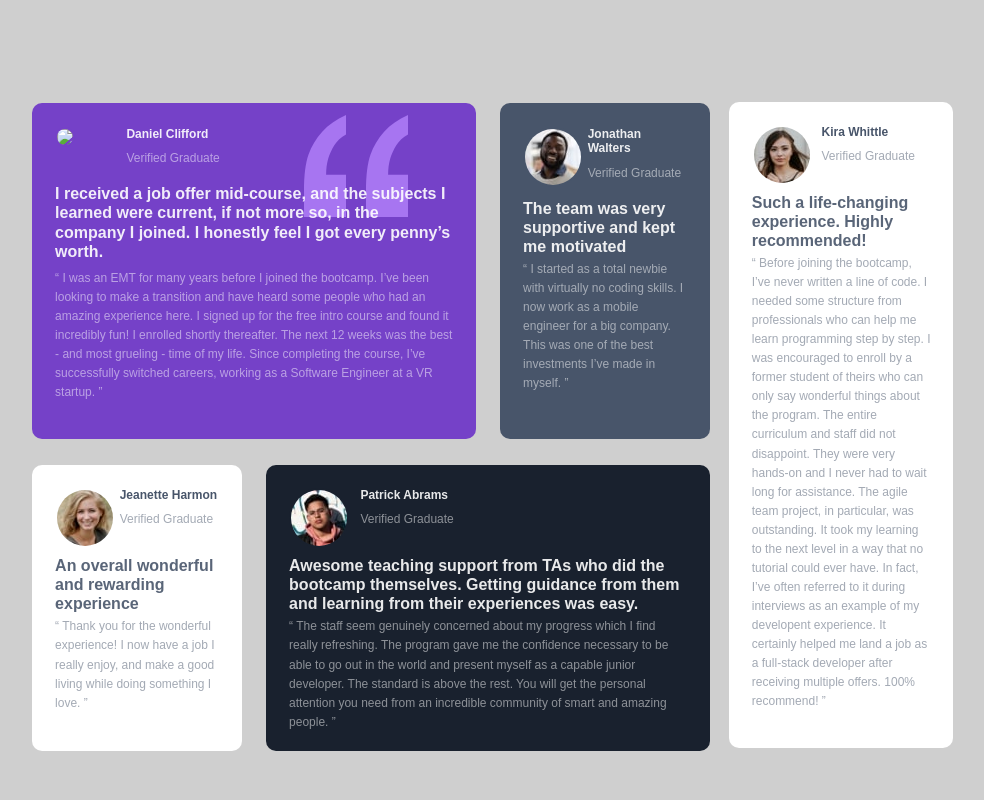
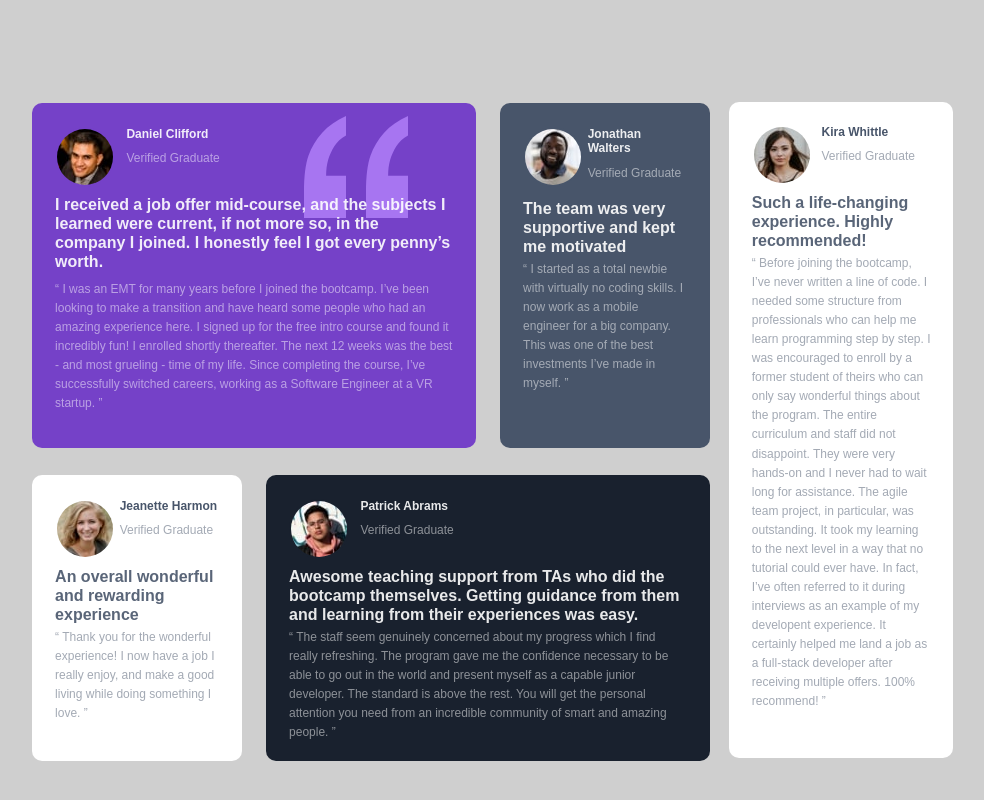
Before and after one commit to OlgaAzhel/Reviews2, a plain HTML site: page index.html in a window 1280 px wide. Shown: the whole page, without its empty margins (157-1141 px from the left). Drawn offline with nearby package versions, Linux system fonts and the light colour scheme; files whose address does not match are found by name.

Commit message:
Update index.html

```diff
--- a/index.html
+++ b/index.html
@@ -36,7 +36,7 @@
           <div id="daniel">
             <div class="row justify-content-start">
               <div class="col-6 col-sm-2">
-                <img src=" images/image-daniel.jpg">
+                <img src="image-daniel.jpg">
               </div>
               <div class="col-6 col-sm-10">
                 <h4>Daniel Clifford</h4>
```
